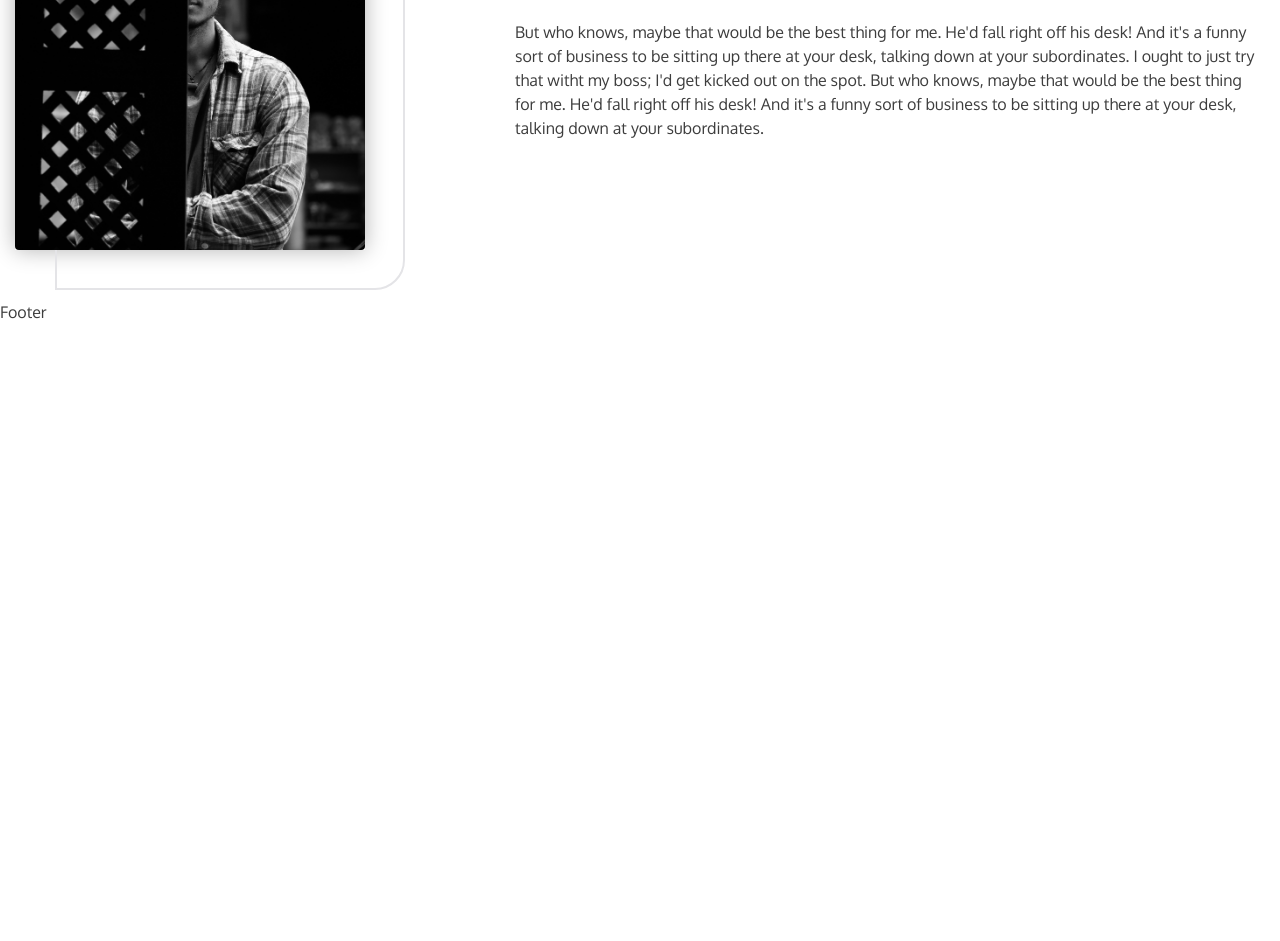
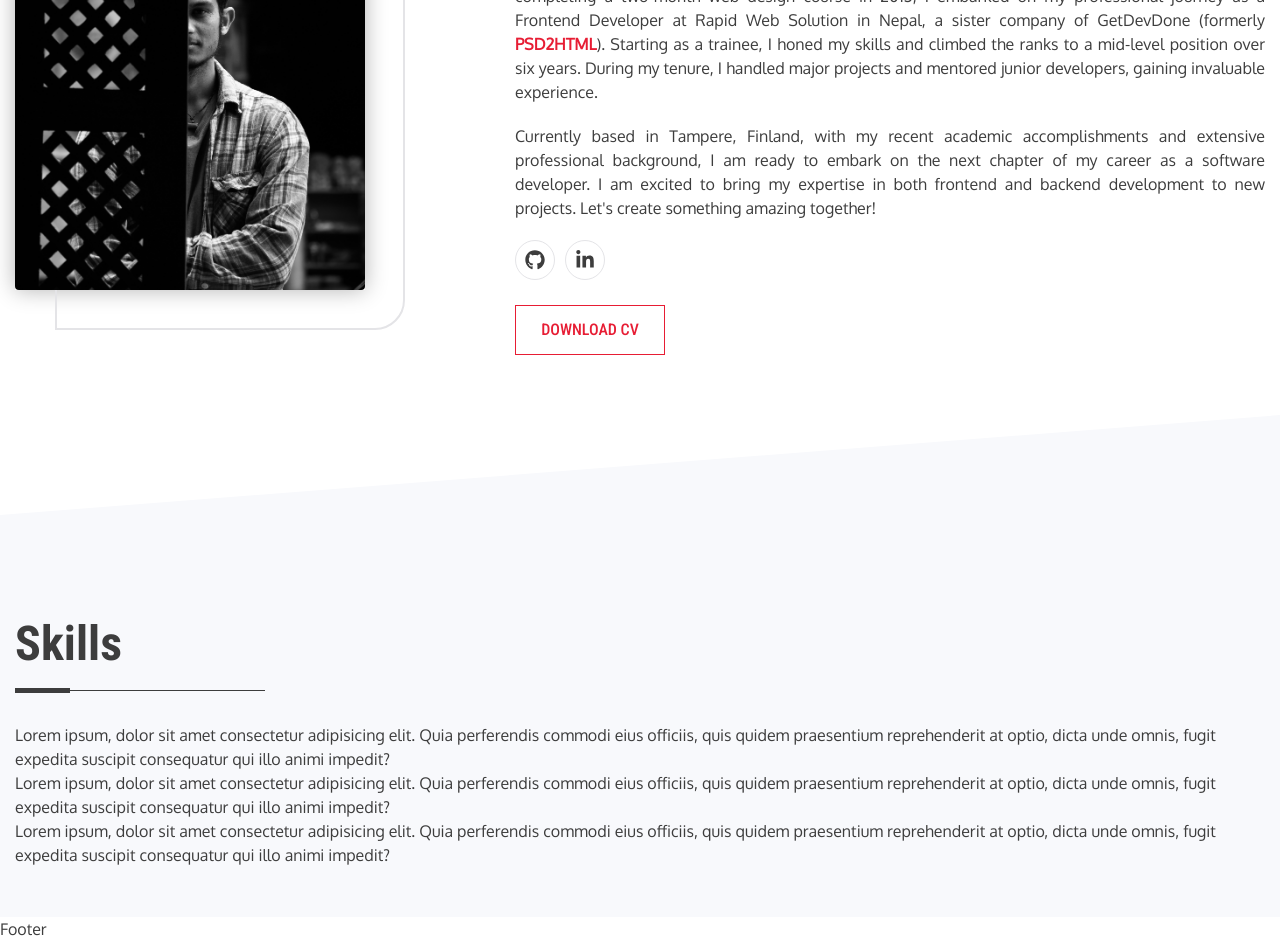
Before and after one commit to roshanbist/portfolio, a Next.js app: page / in a window 1280 px wide. Shown: the part 1120-2061 px from the top of the page. Before the commit the page ends 1444 px from the top, so only its background shows below. Built offline with nearby package versions, Linux system fonts and the light colour scheme.

Commit message:
about section ui completes

```diff
--- a/app/globals.css
+++ b/app/globals.css
@@ -105,7 +105,7 @@ html {
   }
 
   .primary-button {
-    @apply relative hover:before:bg-primary relative h-[50px] overflow-hidden border-primary px-3 text-ring transition-all before:absolute before:bottom-0 before:left-0 bg-background/85 before:top-0 before:z-0 before:w-0 before:bg-primary before:transition-all before:duration-500 hover:text-white hover:before:w-full font-robotoCondensed uppercase font-medium;
+    @apply relative hover:before:bg-primary h-[50px] min-w-[15rem] overflow-hidden border-primary px-3 text-ring transition-all before:absolute before:bottom-0 before:left-0 bg-background/85 before:top-0 before:z-0 before:w-0 before:bg-primary before:transition-all before:duration-500 hover:text-white hover:before:w-full font-robotoCondensed uppercase font-medium;
   }
 }
 
--- a/app/page.tsx
+++ b/app/page.tsx
@@ -2,6 +2,7 @@ import Footer from '@/components/footer/Footer';
 import Header from '@/components/header/Header';
 import About from '@/pages/about';
 import HomePage from '@/pages/homePage';
+import Skills from '@/pages/skills';
 
 export default function Home() {
   return (
@@ -10,6 +11,7 @@ export default function Home() {
       <main>
         <HomePage />
         <About />
+        <Skills />
       </main>
       <Footer />
     </div>
--- /dev/null
+++ b/components/scrollToTop/scrollToTop.tsx
@@ -0,0 +1,7 @@
+import React from 'react';
+
+const scrollToTop = () => {
+  return <div>scrollToTop</div>;
+};
+
+export default scrollToTop;
--- /dev/null
+++ b/components/socialConnection/SocialConnectInfo.tsx
@@ -0,0 +1,23 @@
+import Link from 'next/link';
+
+import { contacts } from '@/constants/contacts';
+
+const SocialConnectInfo = () => {
+  return (
+    <ul className='flex flex-wrap gap-4 leading-[1] mb-10'>
+      {contacts.map((contact) => (
+        <li key={contact.title}>
+          <Link
+            className='size-[4rem] border border-border text-[2rem]/[1] flex flex-wrap justify-center items-center rounded-full hover:bg-primary hover:text-[#ebecf0] hover:border-primary hover:translate-y-[-0.3rem] transition-all duration-[500]'
+            target='_blank'
+            href={contact.link}
+          >
+            {<contact.icon />}
+          </Link>
+        </li>
+      ))}
+    </ul>
+  );
+};
+
+export default SocialConnectInfo;
--- /dev/null
+++ b/constants/contacts.ts
@@ -0,0 +1,16 @@
+import { FaGithub, FaLinkedinIn } from 'react-icons/fa';
+
+import { Contact } from '@/types/all';
+
+export const contacts: Contact[] = [
+  {
+    link: 'https://github.com/roshanbist',
+    icon: FaGithub,
+    title: 'github',
+  },
+  {
+    link: 'https://www.linkedin.com/in/roshanbist89/',
+    icon: FaLinkedinIn,
+    title: 'linkedin',
+  },
+];
--- a/constants/menuItems.ts
+++ b/constants/menuItems.ts
@@ -1,4 +1,6 @@
-export const menuItems = [
+import { MenuItem } from '@/types/all';
+
+export const menuItems: MenuItem[] = [
   {
     label: 'Home',
     path: '/',
--- a/pages/about.tsx
+++ b/pages/about.tsx
@@ -2,17 +2,18 @@ import Image from 'next/image';
 
 import SectionHeading from '@/components/sectionHeading/SectionHeading';
 import profileImage from '../assets/images/avatar1.jpg';
+import SocialContactInfo from '@/components/socialConnection/SocialConnectInfo';
 
 const About = () => {
   return (
     <section
       id='about'
-      className='bg-section-primary pt-[10rem] pb-[5rem] relative'
+      className='bg-section-primary pt-[10rem] pb-[16rem] relative'
     >
       {/* <div className='absolute left-0 top-0 w-full hidden md:block [clip-path:polygon(0_80%,_100%_0%,_100%_100%,_0%_100%)] h-[20rem] bg-section-primary' /> */}
       <div className='max-container'>
         <div className='flex flex-wrap justify-between'>
-          <div className='relative z-10 shadow-md after:absolute after:border-2 after:border-border after:right-[-4rem] after:bottom-[-4rem] after:w-full after:h-full after:z-[-1] after:rounded-br-[3rem] max-w-[35rem] w-full h-[47rem]'>
+          <div className='mt-[4rem] relative z-10 shadow-md after:absolute after:border-2 after:border-border after:right-[-4rem] after:bottom-[-4rem] after:w-full after:h-full after:z-[-1] after:rounded-br-[3rem] max-w-[35rem] w-full h-[47rem]'>
             <Image
               src={profileImage}
               alt='image description'
@@ -20,24 +21,37 @@ const About = () => {
             />
           </div>
 
-          <div className='about-content flex-1 max-w-[60%] pt-[4rem]'>
+          <div className='about-content flex-1 max-w-[60%]'>
             <SectionHeading heading='about me' />
-            <p className='mb-8'>
-              {`For instance, whenever I go back to the guest house during the
-              morning to copy out the contract, these gentlemen are always still
-              sitting there eating their breakfasts. I ought to just try that
-              with my boss; I'd get kicked out on the spot.`}
+            <p className='mb-8 text-justify'>
+              <b>Hello!</b> I&apos;m Roshan, an aspiring{' '}
+              <b className='text-primary'>Full-Stack developer</b> with a
+              background in photography. I recently graduated with an MSc degree
+              in Computing Sciences, specializing in{' '}
+              <b className='text-primary'>Software, Web & Cloud</b>, in June
+              2024 from Tampere University, Finland. My journey into the world
+              of coding began in 2015, when I transitioned from capturing
+              moments with a camera to developing interactive UI with code.
+              After completing a two-month web design course in 2015, I embarked
+              on my professional journey as a Frontend Developer at Rapid Web
+              Solution in Nepal, a sister company of GetDevDone (formerly{' '}
+              <b className='text-primary'>PSD2HTML</b>). Starting as a trainee,
+              I honed my skills and climbed the ranks to a mid-level position
+              over six years. During my tenure, I handled major projects and
+              mentored junior developers, gaining invaluable experience.
             </p>
-            <p className='mb-8'>
-              {`But who knows, maybe that would be the best thing for me. He'd
-              fall right off his desk! And it's a funny sort of business to be
-              sitting up there at your desk, talking down at your subordinates.
-              I ought to just try that witht my boss; I'd get kicked out on the
-              spot. But who knows, maybe that would be the best thing for me.
-              He'd fall right off his desk! And it's a funny sort of business to
-              be sitting up there at your desk, talking down at your
-              subordinates.`}
+            <p className='mb-8 text-justify'>
+              Currently based in Tampere, Finland, with my recent academic
+              accomplishments and extensive professional background, I am ready
+              to embark on the next chapter of my career as a software
+              developer. I am excited to bring my expertise in both frontend and
+              backend development to new projects. Let&apos;s create something
+              amazing together!
             </p>
+            <SocialContactInfo />
+            <button className='primary-button btn'>
+              <span className='relative z-10'>download cv</span>
+            </button>
           </div>
         </div>
       </div>
--- /dev/null
+++ b/pages/skills.tsx
@@ -0,0 +1,35 @@
+import SectionHeading from '@/components/sectionHeading/SectionHeading';
+import React from 'react';
+
+const Skills = () => {
+  return (
+    <section
+      id='skills'
+      className='pt-[10rem] pb-[5rem] relative bg-section-secondary after:absolute after:w-0 after:h-0 after:right-0 after:top-[-10rem] after:border-t-[10rem] after:border-t-transparent after:border-r-[100vw] after:border-r-section-secondary'
+    >
+      <div className='max-container'>
+        <SectionHeading heading='Skills' />
+        <p>
+          Lorem ipsum, dolor sit amet consectetur adipisicing elit. Quia
+          perferendis commodi eius officiis, quis quidem praesentium
+          reprehenderit at optio, dicta unde omnis, fugit expedita suscipit
+          consequatur qui illo animi impedit?
+        </p>
+        <p>
+          Lorem ipsum, dolor sit amet consectetur adipisicing elit. Quia
+          perferendis commodi eius officiis, quis quidem praesentium
+          reprehenderit at optio, dicta unde omnis, fugit expedita suscipit
+          consequatur qui illo animi impedit?
+        </p>
+        <p>
+          Lorem ipsum, dolor sit amet consectetur adipisicing elit. Quia
+          perferendis commodi eius officiis, quis quidem praesentium
+          reprehenderit at optio, dicta unde omnis, fugit expedita suscipit
+          consequatur qui illo animi impedit?
+        </p>
+      </div>
+    </section>
+  );
+};
+
+export default Skills;
--- /dev/null
+++ b/types/all.ts
@@ -0,0 +1,12 @@
+import { IconType } from 'react-icons';
+
+export type MenuItem = {
+  label: string;
+  path: string;
+};
+
+export type Contact = {
+  link: string;
+  icon: IconType;
+  title: string;
+};
```
